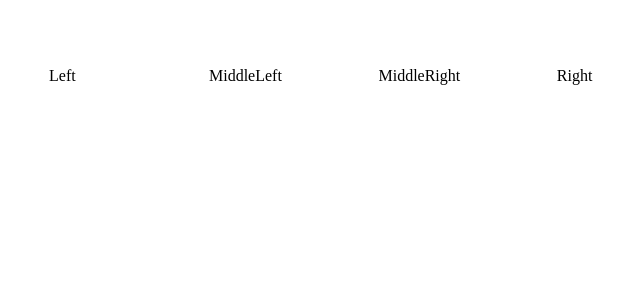
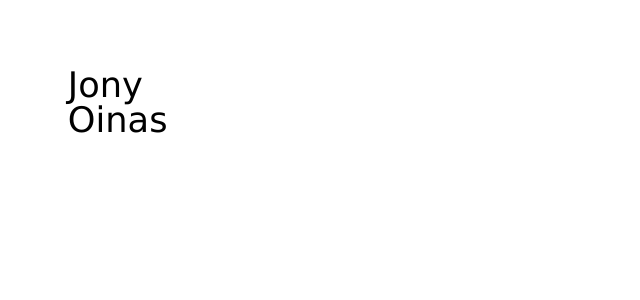
Before and after one commit to goosiboy/resume-app, a Next.js app in the folder resume-app/: page / in a window 1280 px wide. Shown: the top 300 px of the page, without its empty margins (271-911 px from the left). Built offline with nearby package versions, Linux system fonts and the light colour scheme.

Commit message:
resume adjustments

```diff
--- a/resume-app/src/app/components/resume/resume.css
+++ b/resume-app/src/app/components/resume/resume.css
@@ -1,28 +1,92 @@
 .Resume {
     height: 100%;
     display: grid;
-    grid-template-columns: 25%;
+    grid-template-columns: 30% 70%;
     grid-template-rows: 20%;
     grid-template-areas:
-        "ResumeLeftPanel ResumeMiddleLeft ResumeMiddleRight ResumeRightPanel"
-        "ResumeLeftPanel ResumeMiddleLeft ResumeMiddleRight ResumeRightPanel"
-        "ResumeLeftPanel ResumeMiddleLeft ResumeMiddleRight ResumeRightPanel"
-        "ResumeLeftPanel ResumeMiddleLeft ResumeMiddleRight ResumeRightPanel"
-        "ResumeLeftPanel ResumeMiddleLeft ResumeMiddleRight ResumeRightPanel";
+        "resumeLeftContainer-1 resumeRightContainer-1"
+        "resumeLeftContainer-2 resumeRightContainer-2"
+        "resumeLeftContainer-3 resumeRightContainer-3"
+        "resumeLeftContainer-4 resumeRightContainer-4"
+        "resumeLeftContainer-5 resumeRightContainer-5";
 }
 
-.ResumeLeftPanel {
-    grid-area: ResumeLeftPanel;
+.resumeLeftContainer-1 {
+    grid-area: resumeLeftContainer-1;
+    display: flex;
+    flex-direction: column;
+    justify-content: center;
+    align-items: center;
 }
 
-.ResumeMiddleLeft {
-    grid-area: ResumeMiddleLeft;
+.resumeRightContainer-1 {
+    grid-area: resumeRightContainer-1;
+    display: flex;
+    flex-direction: column;
+    justify-content: space-between;
+    align-items: center;
 }
 
-.ResumeMiddleRight {
-    grid-area: ResumeMiddleRight;
+.resumeLeftContainer-2 {
+    grid-area: resumeLeftContainer-2;
+    display: flex;
+    flex-direction: column;
+    justify-content: space-between;
+    align-items: center;
 }
 
-.ResumeRightPanel {
-    grid-area: ResumeRightPanel;
+.resumeRightContainer-2 {
+    grid-area: resumeRightContainer-2;
+    display: flex;
+    flex-direction: column;
+    justify-content: space-between;
+    align-items: center;
 }
+
+.resumeLeftContainer-3 {
+    grid-area: resumeLeftContainer-3;
+    display: flex;
+    flex-direction: column;
+    justify-content: space-between;
+    align-items: center;
+}
+
+.resumeRightContainer-3 {
+    grid-area: resumeRightContainer-3;
+    display: flex;
+    flex-direction: column;
+    justify-content: space-between;
+    align-items: center;
+}
+
+.resumeLeftContainer-4 {
+    grid-area: resumeLeftContainer-4;
+    display: flex;
+    flex-direction: column;
+    justify-content: space-between;
+    align-items: center;
+}
+
+.resumeRightContainer-4 {
+    grid-area: resumeRightContainer-4;
+    display: flex;
+    flex-direction: column;
+    justify-content: space-between;
+    align-items: center;
+}
+
+.resumeLeftContainer-5 {
+    grid-area: resumeLeftContainer-5;
+    display: flex;
+    flex-direction: column;
+    justify-content: space-between;
+    align-items: center;
+}
+
+.resumeRightContainer-5 {
+    grid-area: resumeRightContainer-5;
+    display: flex;
+    flex-direction: column;
+    justify-content: space-between;
+    align-items: center;
+}
--- a/resume-app/src/app/components/resume/resume.tsx
+++ b/resume-app/src/app/components/resume/resume.tsx
@@ -3,18 +3,20 @@ import './resume.css';
 export default function Resume() {
     return (
         <div className="Resume">
-            <div className="ResumeLeftPanel">
-                Left
+            <div className="resumeLeftContainer-1">
+                <div className="resumeLeftPanelHeader">
+                    <h1>Jony <br /> Oinas</h1>
+                </div>
             </div>
-            <div className="ResumeMiddleLeft">
-                MiddleLeft
-            </div>
-            <div className="ResumeMiddleRight">
-                MiddleRight
-            </div>
-            <div className="ResumeRightPanel">
-                Right
-            </div>
+            <div className="resumeRightContainer-1" />
+            <div className="resumeLeftContainer-2" />
+            <div className="resumeRightContainer-2" />
+            <div className="resumeLeftContainer-3" />
+            <div className="resumeRightContainer-3" />
+            <div className="resumeLeftContainer-4" />
+            <div className="resumeRightContainer-4" />
+            <div className="resumeLeftContainer-5" />
+            <div className="resumeRightContainer-5" />
         </div>
     )
 }
--- a/resume-app/src/app/styles/css-grid.css
+++ b/resume-app/src/app/styles/css-grid.css
@@ -3,8 +3,8 @@
   .App {
     height: 100vh;
     display: grid;
-    grid-template-columns: 25% 50% 25%;
-    grid-template-rows: 0.1fr 1fr 0.07fr;
+    grid-template-columns: 1fr min-content 1fr;
+    grid-template-rows: 1fr min-content 1fr;
     grid-template-areas:
       "Header Header Header"
       "SidebarLeft Main SidebarRight"
@@ -33,6 +33,11 @@
     grid-area: Main;
     grid-column-start: auto;
     grid-column-end: auto;
+    min-width: 19cm;
+    min-height: 27cm;
+
+    max-width: 21cm;
+    max-height: 29.7cm;
   }
 
   .Footer {
--- a/resume-app/src/app/styles/globals.css
+++ b/resume-app/src/app/styles/globals.css
@@ -7,3 +7,8 @@
 body {
   color: rgb(var(--foreground-rgb));
 }
+
+h1 {
+  font-size: 2.2rem;
+  font-family: 'Lucida Sans', 'Lucida Sans Regular', 'Lucida Grande', 'Lucida Sans Unicode', Geneva, Verdana, sans-serif
+}
```
